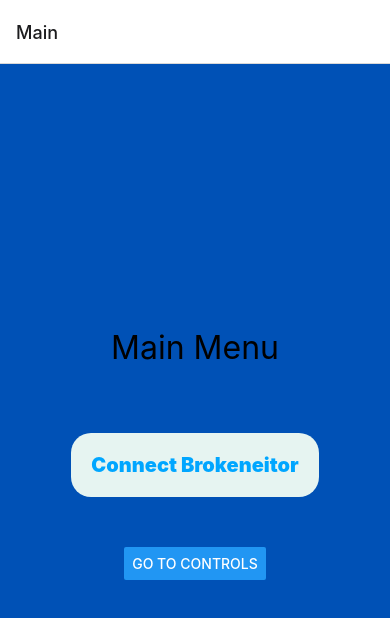
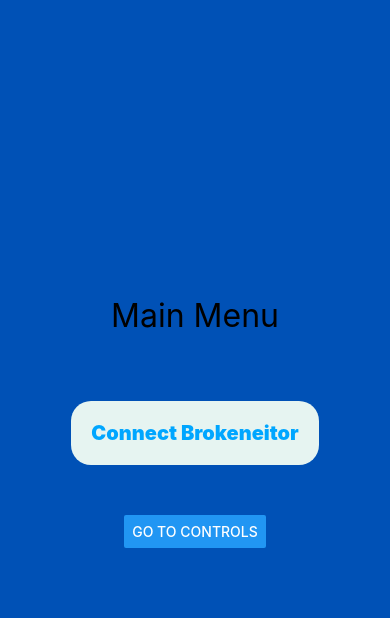
Before and after one commit to Kicho115/os-final-project, a React Native app in the folder rc-app/: screen / in a window 390 px wide. Shown: the top 618 px of the page. Built offline with nearby package versions, Linux system fonts and the light colour scheme.

Commit message:
Hide the screen header

```diff
--- a/rc-app/App.js
+++ b/rc-app/App.js
@@ -39,7 +39,7 @@ const ControlsScreen = ({navigation}) => (
 );
 
 const AppNavigator = () => (
-  <Stack.Navigator>
+  <Stack.Navigator screenOptions={{headerShown: false}}>
     <Stack.Screen name="Main" component={MainScreen} />
     <Stack.Screen name="Controls" component={ControlsScreen} />
   </Stack.Navigator>
```
